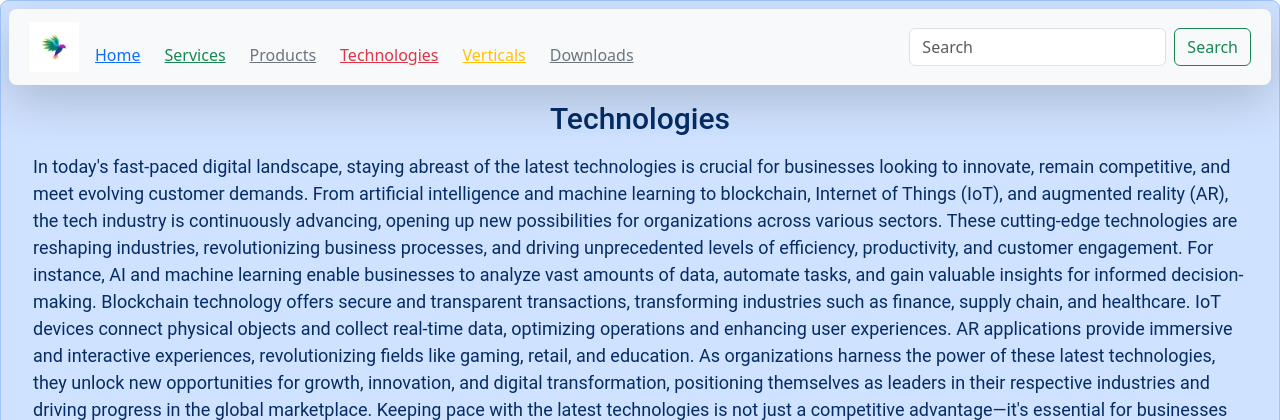
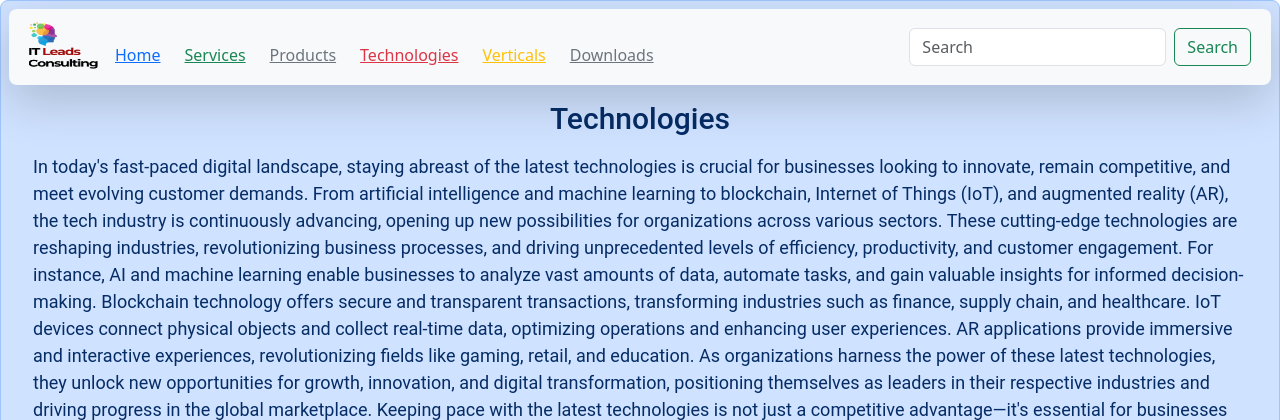
Before and after one commit to KalyanThatavarti/PyWebProject1.0, a Flask app: page /technologies in a window 1280 px wide. Shown: the top 420 px of the page. Run offline with Flask 3, Linux system fonts and the light colour scheme.

Commit message:
Added Logo.png

```diff
--- a/templates/home.html
+++ b/templates/home.html
@@ -40,6 +40,7 @@
 
     <div id="container" class="row gx-5" >
         <body>
+
          {% include 'nav.html' %}
 
 
--- a/templates/nav.html
+++ b/templates/nav.html
@@ -1,7 +1,7 @@
 <nav class="navbar fixed-top-50 navbar-expand-lg bg-body-tertiary shadow-lg p-2 mb-2 bg-body-tertiary rounded-3" >
   <div class="container-fluid">
     <a class="navbar-brand" href="#">
-        <img src="../static/bird_2.jpg" alt="Bootstrap" width="50" height="50">
+        <img src="../static/Logo.png" alt="Bootstrap" width="70" height="50">
           </a>
     <button class="navbar-toggler" type="button" data-bs-toggle="collapse" data-bs-target="#navbarSupportedContent" aria-controls="navbarSupportedContent" aria-expanded="false" aria-label="Toggle navigation">
       <span class="navbar-toggler-icon"></span>
```
Also changed, not shown: static/Logo.png (added).
